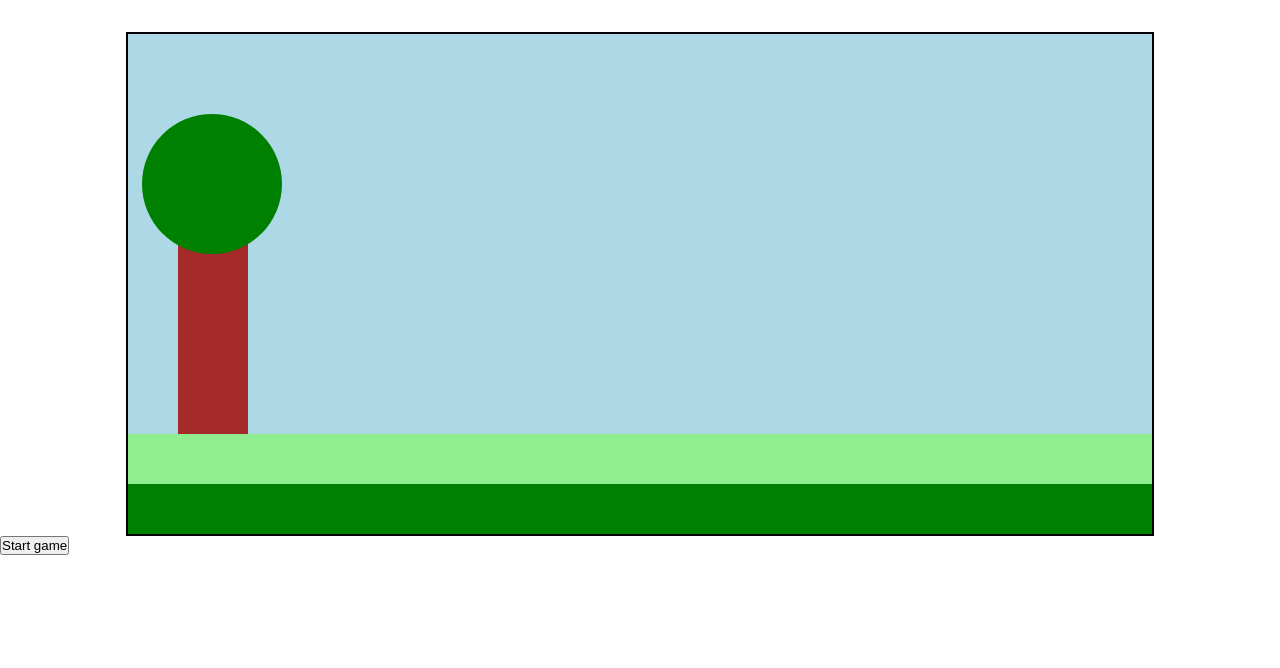
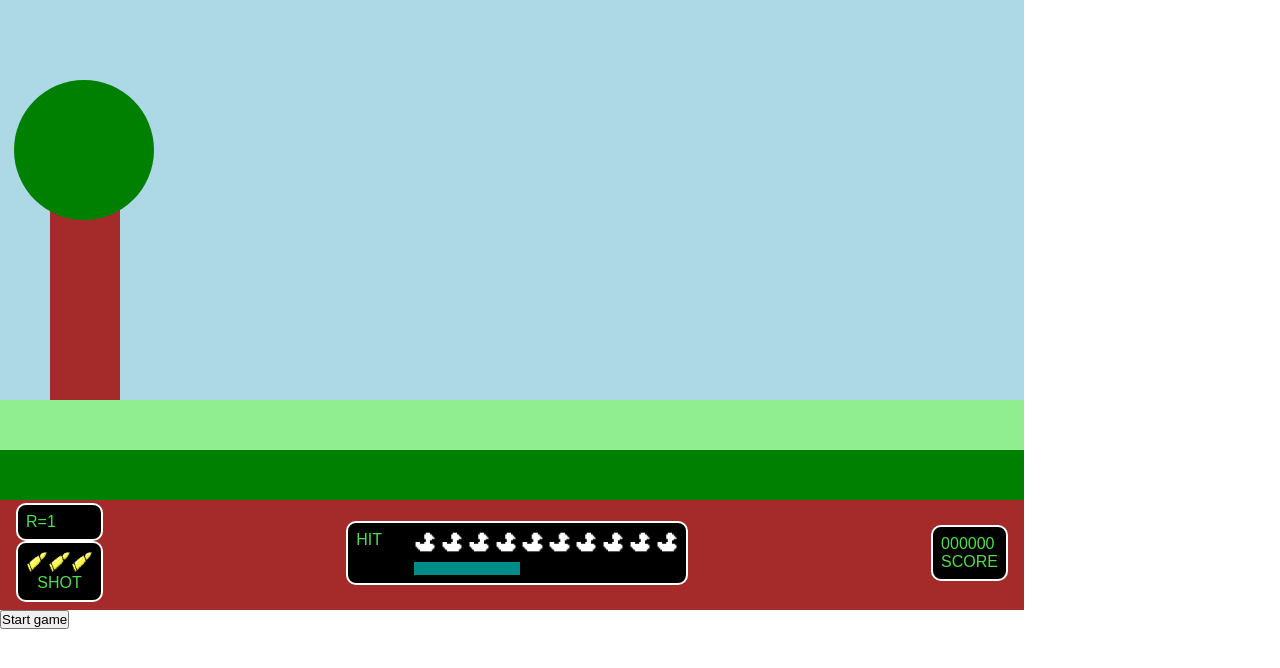
Before and after one commit to rafa64H/duck-hunt-game, a website built with Vite: page index.html in a window 1280 px wide. Built offline with nearby package versions, Linux system fonts and the light colour scheme; a web font is replaced by a local one.

Commit message:
I styled the game info section.

```diff
--- a/index.html
+++ b/index.html
@@ -3,13 +3,52 @@
   <head>
     <meta charset="UTF-8" />
     <meta name="viewport" content="width=device-width, initial-scale=1.0" />
+
+    <link href="https://fonts.cdnfonts.com/css/8bit-wonder" rel="stylesheet" />
+
     <title>Duck hunt game</title>
     <script type="module" src="/src/main.ts" defer></script>
     <link rel="stylesheet" href="src/assets/styles.css" />
   </head>
   <body>
-    <div class="center-canvas">
-      <canvas id="game-canvas"></canvas>
+    <canvas id="game-canvas"></canvas>
+    <div class="game-info">
+      <div class="level-and-shots">
+        <section class="level">R=1</section>
+        <section class="shots">
+          <div class="shots-bullet-icons">
+            <i data-empty-bullets="true"></i>
+            <i class="shot-bullet-i"></i>
+            <i class="shot-bullet-i"></i>
+            <i class="shot-bullet-i"></i>
+          </div>
+          <p class="shots__p">SHOT</p>
+        </section>
+      </div>
+      <section class="ducks-info">
+        <div class="ducks-info__hit">
+          <p>HIT</p>
+        </div>
+        <div class="ducks-info__bars">
+          <div class="duck-icons" data-duck-icons>
+            <i class="duck-i-alive"></i>
+            <i class="duck-i-alive"></i>
+            <i class="duck-i-alive"></i>
+            <i class="duck-i-alive"></i>
+            <i class="duck-i-alive"></i>
+            <i class="duck-i-alive"></i>
+            <i class="duck-i-alive"></i>
+            <i class="duck-i-alive"></i>
+            <i class="duck-i-alive"></i>
+            <i class="duck-i-alive"></i>
+          </div>
+          <div class="required-ducks" data-required-ducks-bar></div>
+        </div>
+      </section>
+      <section class="score">
+        <div class="score-number" data-score>000000</div>
+        <p class="score-text">SCORE</p>
+      </section>
     </div>
     <button id="start-game-btn">Start game</button>
   </body>
--- a/src/assets/styles.css
+++ b/src/assets/styles.css
@@ -1,3 +1,7 @@
+:root {
+  --font: '8BIT WONDER', sans-serif;
+}
+
 *,
 *::before,
 *::after {
@@ -7,17 +11,100 @@
   box-sizing: border-box;
 }
 
-body {
+i {
+  display: inline-block;
+
+  padding: 0.7rem;
+  background-size: 100% 100%;
+}
+[data-empty-bullets='true'] {
+  display: none;
 }
 
-.center-canvas {
+.game-info {
+  display: flex;
+  justify-content: space-between;
+  align-items: center;
+
+  background-color: brown;
+  width: min(100%, 1024px);
+  margin-top: -0.54em;
+  padding: 0.5em 1em;
+
+  font-family: var(--font);
+  color: rgb(79, 221, 79);
+}
+
+.level-and-shots {
+}
+.level {
+  background-color: black;
+  border: 2px solid white;
+  border-radius: 10px;
+  padding: 0.5em;
+}
+.shots {
+  background-color: black;
+  border: 2px solid white;
+  border-radius: 10px;
+  padding: 0.5em;
+}
+.shots-bullet-icons {
   display: flex;
   justify-content: center;
   align-items: center;
+}
+.shot-bullet-i {
+  padding: 0.7rem;
+  background-image: url(bullet-icon.png);
+  background-size: 100% 100%;
+}
+.shots__p {
+  text-align: center;
+}
 
-  margin-top: 2em;
+.ducks-info {
+  display: flex;
+  justify-content: space-between;
+  align-items: flex-start;
+
+  background-color: black;
+  border: 2px solid white;
+  border-radius: 10px;
+  padding: 0.5em;
+}
+.ducks-info__hit {
+  margin-right: 2em;
+}
+.ducks-info__bars {
+  display: flex;
+  flex-direction: column;
+}
+.duck-icons {
+}
+.duck-i-alive {
+  background-image: url(duck-icon-alive.png);
+}
+.duck-i-hunted {
+  background-image: url(duck-icon-hunted.png);
+}
+.required-ducks {
+  margin-top: 0.3em;
+  padding: 0.4rem 0;
+  background-color: darkcyan;
+  width: 40%;
+}
+
+.score {
+  background-color: black;
+  border: 2px solid white;
+  border-radius: 10px;
+  padding: 0.5em;
+}
+.score-number {
+}
+.score-text {
 }
 
 #game-canvas {
-  border: 2px solid black;
 }
```
Also changed, not shown: src/assets/bullet-icon.png (added), src/assets/duck-icon-alive.png (added), src/assets/duck-icon-hunted.png (added).
